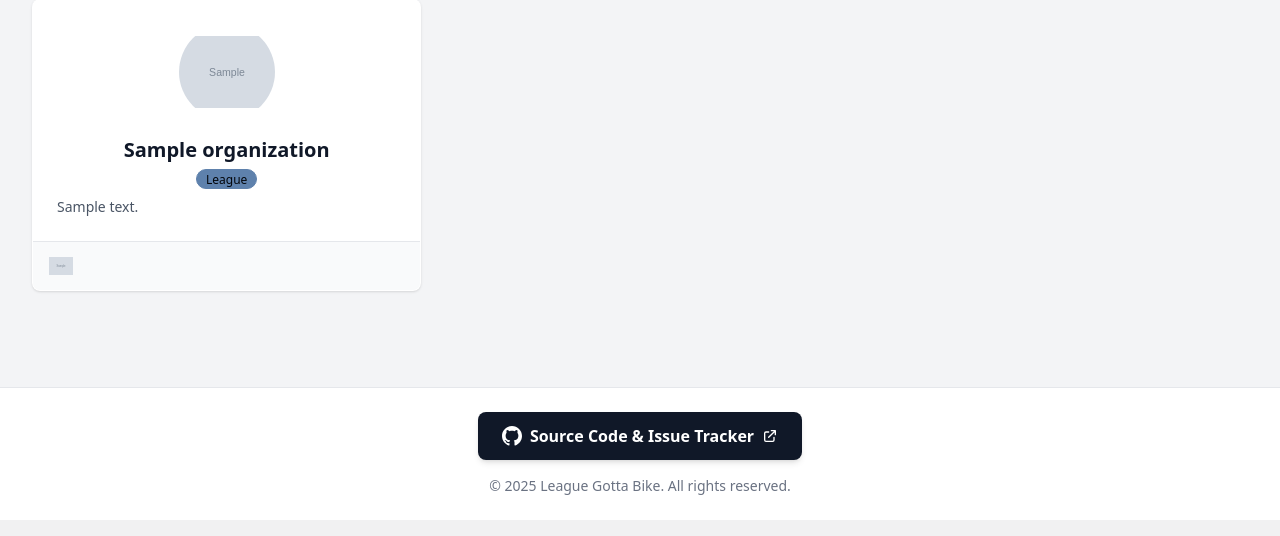
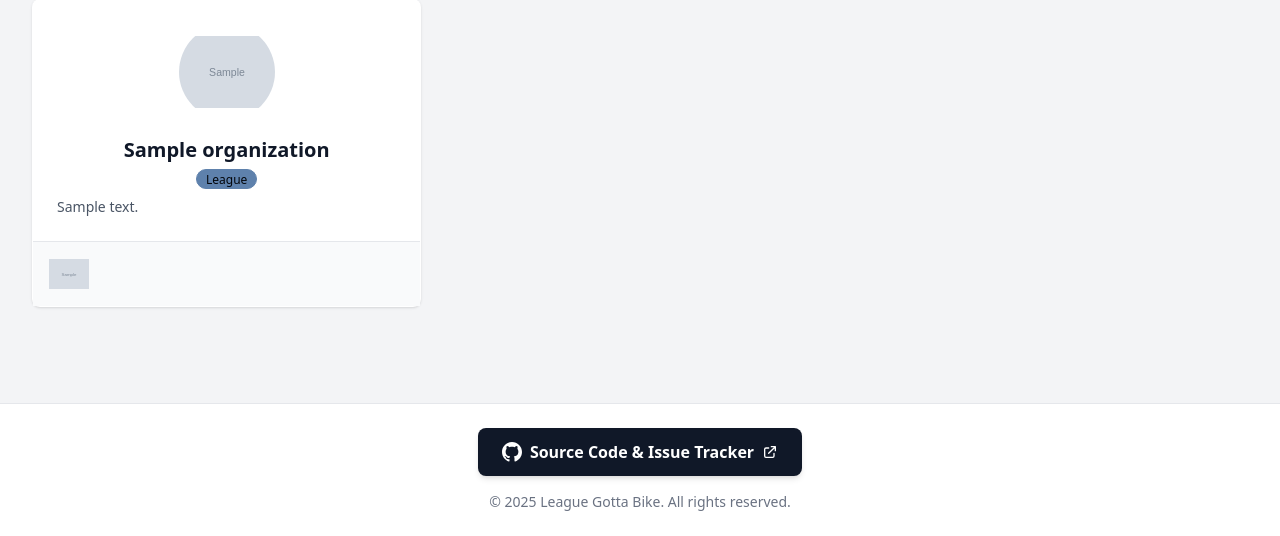
Before and after one commit to vincentdavis/league_gotta_bike, a Django app: page / in a window 1280 px wide. Shown: the part 377-913 px from the top of the page. Run offline with Django 5.2, Linux system fonts and the light colour scheme; tables that the repository leaves empty hold one stand-in row (values such as "Sample post"); grey boxes marked "Sample" are stand-in pictures; style sheets or scripts are compiled from the project's sources; parts of the project's set-up code (start-up, migrations or seed data) failed here and were passed over; some libraries are stand-ins or nearby versions.

Commit message:
Rework the sponsors on the org card

```diff
--- a/apps/organizations/templates/organizations/_organization_card.html
+++ b/apps/organizations/templates/organizations/_organization_card.html
@@ -2,7 +2,7 @@
 {# Reusable organization card component #}
 {# Parameters: organization (required), permission_level (optional) #}
 
-<div class="bg-white overflow-hidden shadow rounded-lg hover:shadow-lg transition-all duration-300 flex flex-col {% if permission_level %}border-l-4 border {% if permission_level == 'owner' %}border-primary{% elif permission_level == 'admin' %}border-success{% elif permission_level == 'manager' %}border-info{% else %}border-gray-300{% endif %}{% else %}border border-transparent hover:border-primary{% endif %}">
+<div class="bg-white overflow-visible shadow rounded-lg hover:shadow-lg transition-all duration-300 flex flex-col {% if permission_level %}border-l-4 border {% if permission_level == 'owner' %}border-primary{% elif permission_level == 'admin' %}border-success{% elif permission_level == 'manager' %}border-info{% else %}border-gray-300{% endif %}{% else %}border border-transparent hover:border-primary{% endif %}">
     <a href="{{ organization.get_absolute_url }}" class="p-6 flex-1 block">
         <!-- Logo + Permission Badge Header -->
         <div class="{% if permission_level %}flex items-start justify-between mb-3{% else %}flex justify-center mb-4{% endif %}">
@@ -63,11 +63,11 @@
         <div class="flex flex-wrap gap-3">
             {% for sponsor in organization.sponsors.all %}
             <a href="{% if sponsor.url %}{{ sponsor.url }}{% else %}{{ sponsor.get_absolute_url }}{% endif %}"
-               class="hover:opacity-75 transition-opacity"
-               {% if sponsor.url %}target="_blank" rel="noopener noreferrer"{% endif %}
-               title="{{ sponsor.name }}">
+               class="tooltip tooltip-top hover:opacity-75 transition-opacity"
+               data-tip="{{ sponsor.name }}"
+               {% if sponsor.url %}target="_blank" rel="noopener noreferrer"{% endif %}>
                 {% if sponsor.logo %}
-                <img src="{{ sponsor.logo.url }}" alt="{{ sponsor.name }}" class="h-6 w-6 object-contain">
+                <img src="{{ sponsor.logo.url }}" alt="{{ sponsor.name }}" class="h-10 w-10 object-contain">
                 {% endif %}
             </a>
             {% endfor %}
```
